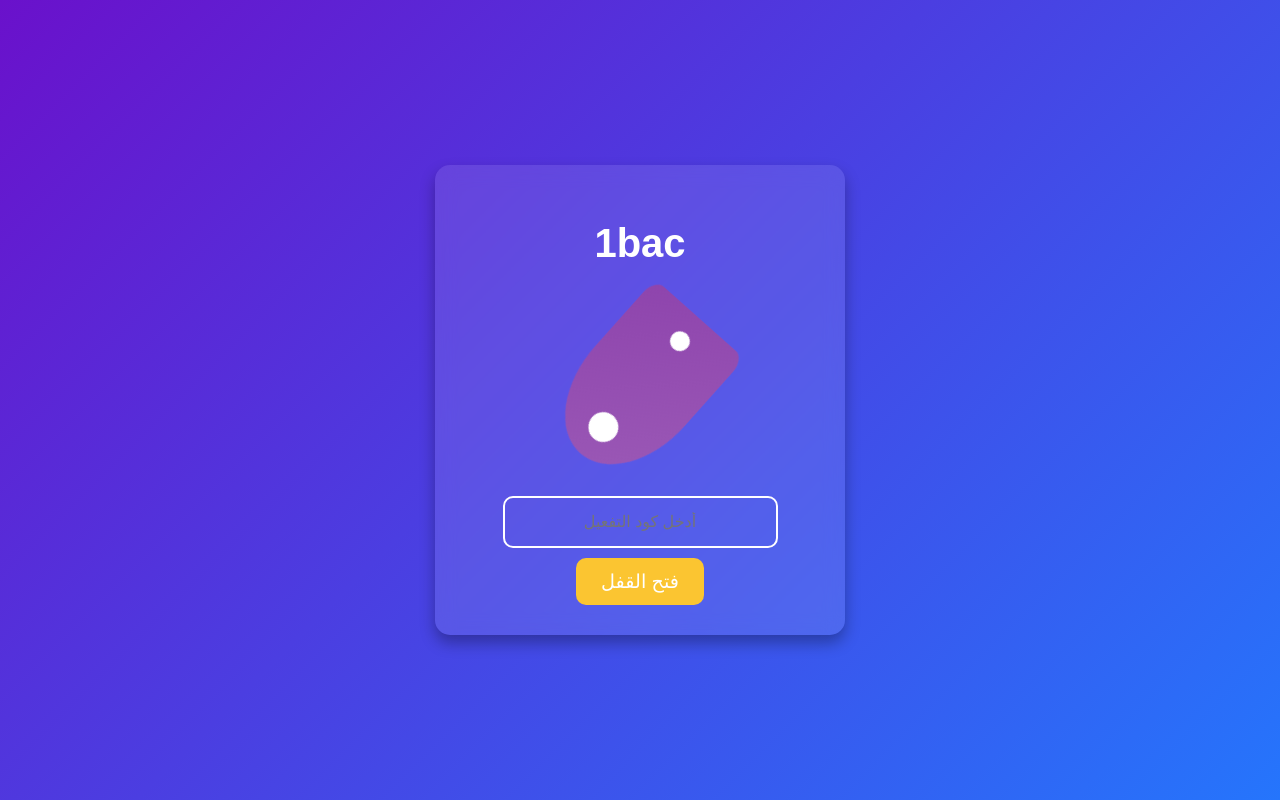
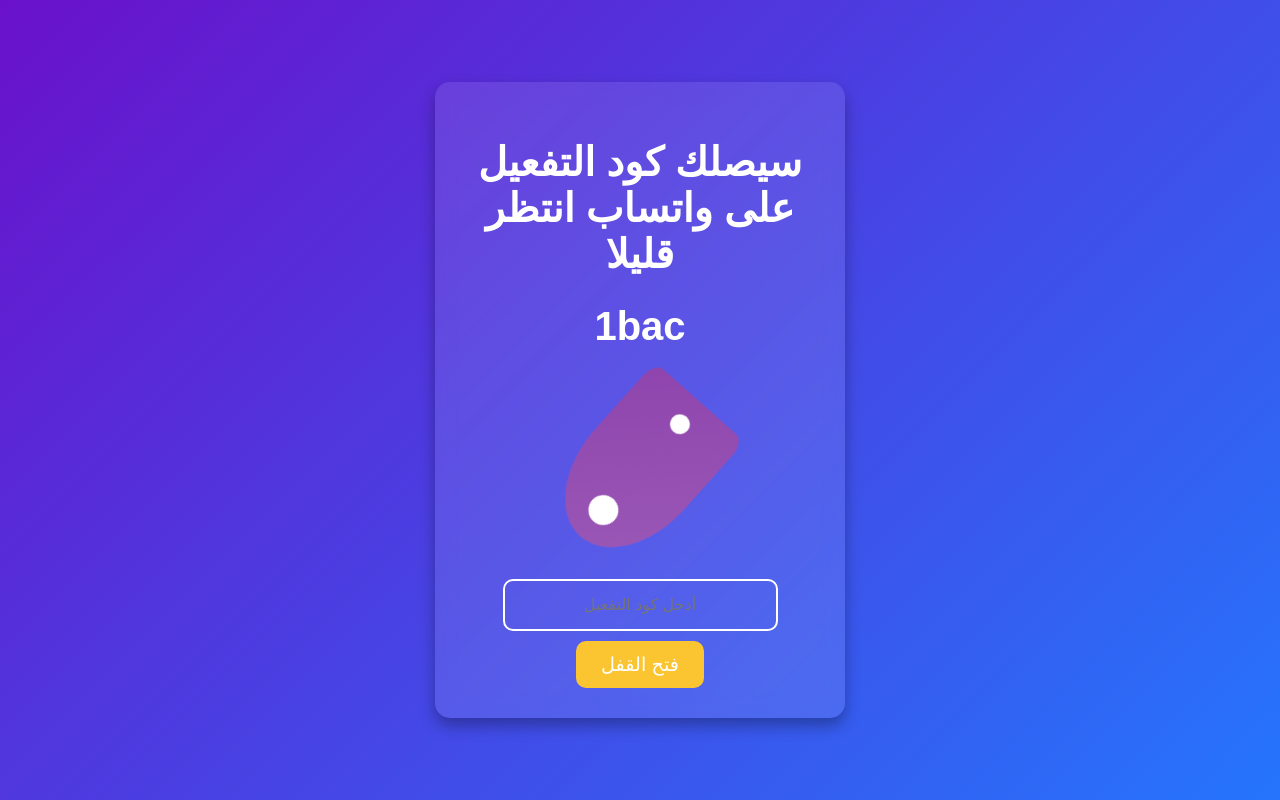
Before and after one commit to hamzahamzahhh/-, a plain HTML site: page page3.html in a window 1280 px wide. Drawn offline with Linux system fonts and the light colour scheme.

Commit message:
Add files via upload

```diff
--- a/page3.html
+++ b/page3.html
@@ -148,6 +148,8 @@
 </head>
 <body>
     <div class="container">
+
+         <h1>سيصلك كود التفعيل  على واتساب   انتظر قليلا <h1>
         <h1>1bac</h1>
         <a href="https://chat.whatsapp.com/CiROIYpnCuOLK5Oua6wa2J" target="_blank" class="button" id="mathButton">الرياضيات</a>
         <div class="lock-container">
```
Also changed, not shown: page2.html (+1 -0 lines), page4.html (+2 -0 lines), page5.html (+2 -0 lines), page6.html (+2 -0 lines).
